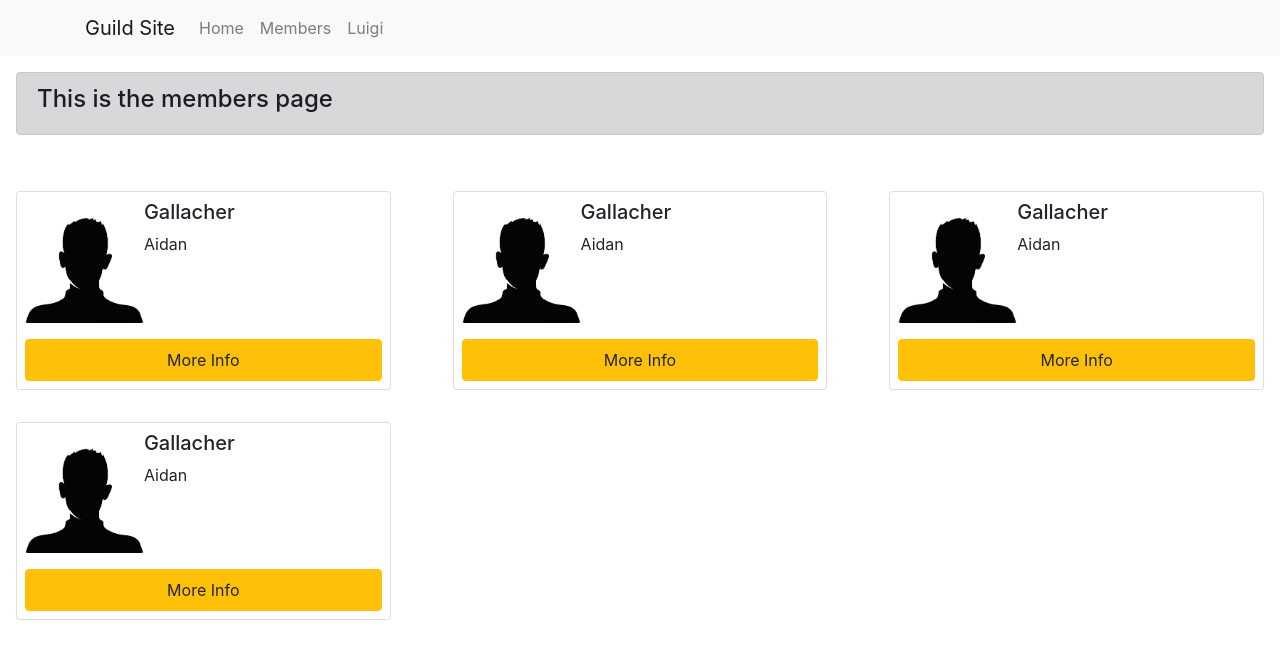
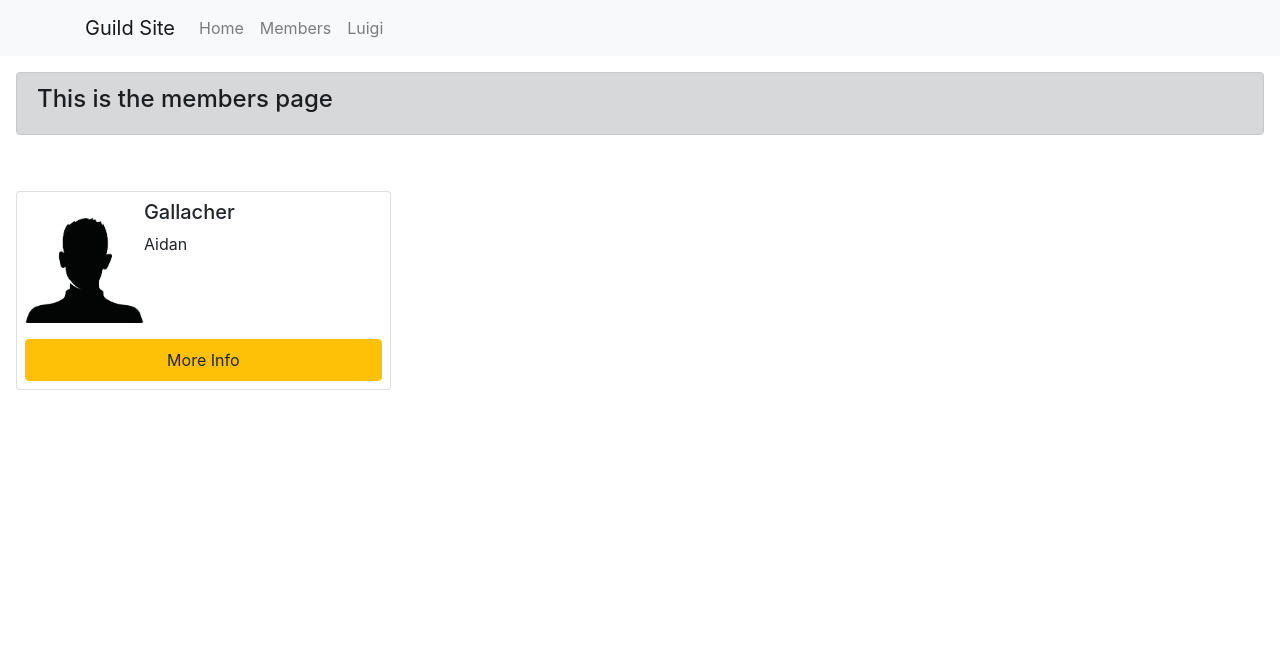
Before and after one commit to FlorpWasTaken/alanproject, an Angular app in the folder my-angular-app/: page /members in a window 1280 px wide. Shown: the top 656 px of the page. Built offline with nearby package versions, Linux system fonts and the light colour scheme.

Commit message:
Importing the fake members data
To the members component

```diff
--- a/my-angular-app/src/app/members/members.component.html
+++ b/my-angular-app/src/app/members/members.component.html
@@ -6,14 +6,4 @@
   <app-member
   class="col-12 col-sm-6 col-md-4">
   </app-member>
-  <app-member
-    class="col-12 col-sm-6 col-md-4">
-  </app-member>
-  <app-member
-    class="col-12 col-sm-6 col-md-4">
-  </app-member>
-  <app-member
-    class="col-12 col-sm-6 col-md-4">
-  </app-member>
-
 </div>
--- a/my-angular-app/src/app/members/members.component.ts
+++ b/my-angular-app/src/app/members/members.component.ts
@@ -1,4 +1,6 @@
 import { Component, OnInit } from '@angular/core';
+import * as members from './members.json';
+
 
 @Component({
   selector: 'app-members',
@@ -6,10 +8,11 @@ import { Component, OnInit } from '@angular/core';
   styleUrls: ['./members.component.scss']
 })
 export class MembersComponent implements OnInit {
-
+public members = members.default;
   constructor() { }
 
   ngOnInit(): void {
+    console.log(this.members);
   }
 
 }
```
